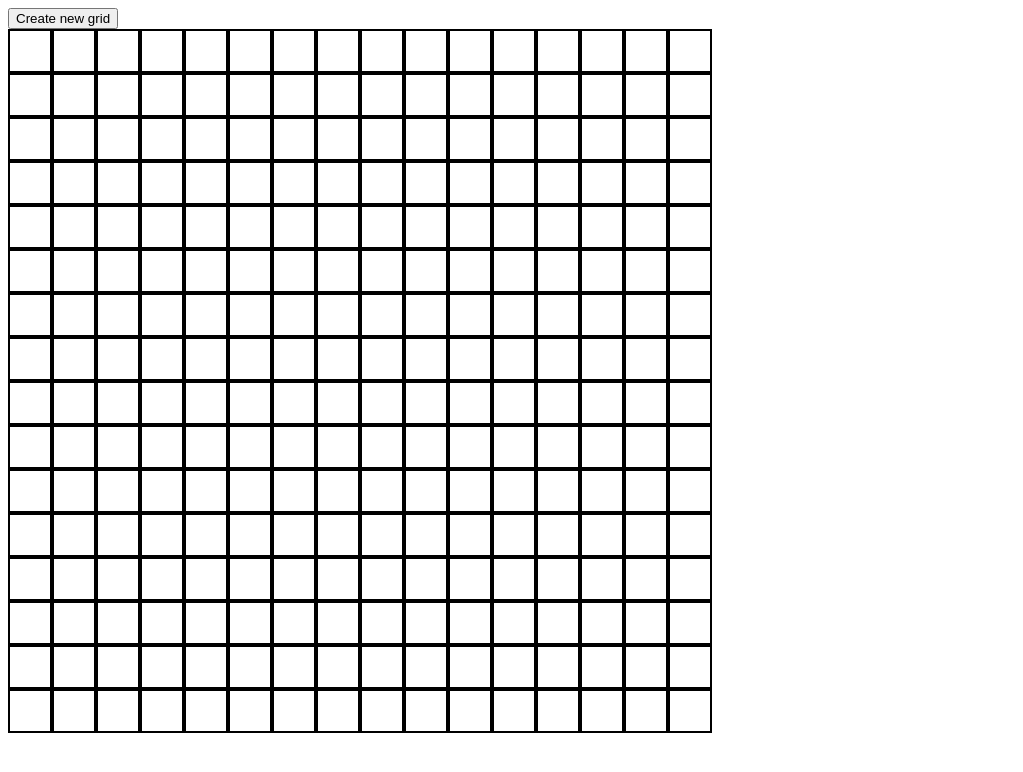
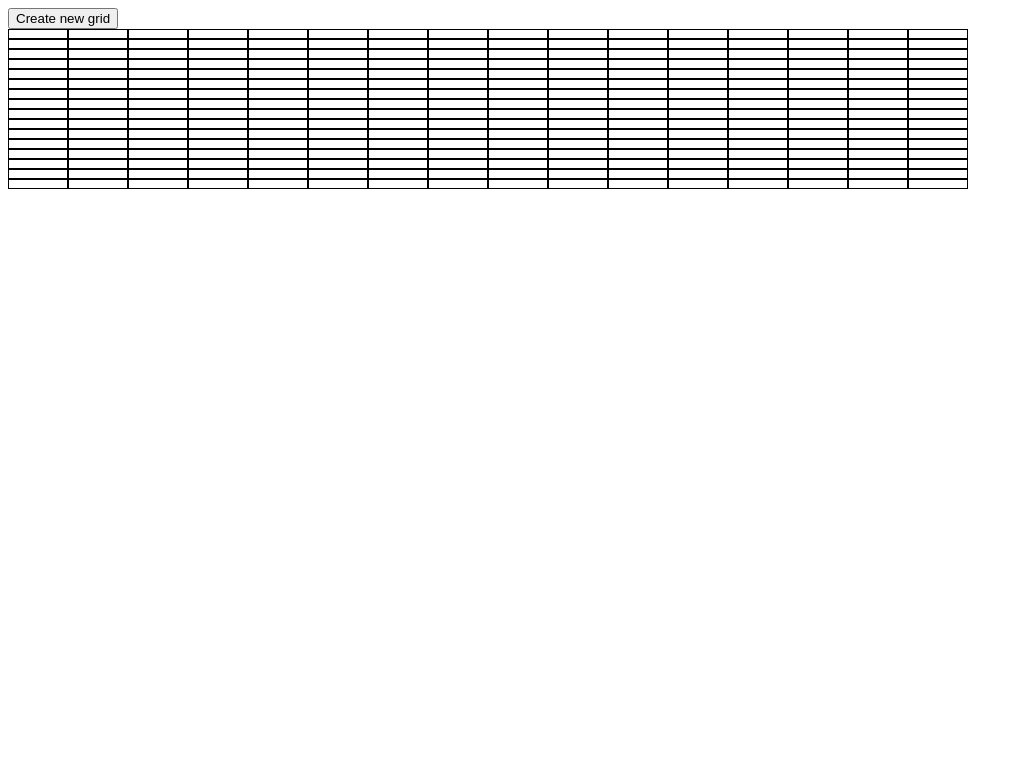
Before and after one commit to BillGatesReckoning/Etch-a-Sketch, a plain HTML site: page index.html in a window 1280 px wide. Shown: the whole page, without its empty margins (0-1023 px from the left). Drawn offline with Linux system fonts and the light colour scheme.

Commit message:
Work on 960X960 container still not complete

```diff
--- a/javaScript.js
+++ b/javaScript.js
@@ -4,7 +4,7 @@ createDivs(16);
 const gridCreateButton = document.querySelector("#gridCreate");
 gridCreateButton.addEventListener("click", () => {
     let gridSize = prompt("Enter your desired grid size")
-    if (gridSize > 1 || gridSize < 101) {
+    if (gridSize > 1 && gridSize < 101) {
         createDivs(gridSize)
     }
     else {
@@ -13,8 +13,26 @@ gridCreateButton.addEventListener("click", () => {
 })
 
 
+function createDivs(size) {
+    deleteGrid()
+    const container = document.querySelector("#container");
+    for (let i = 0; i < size; i++) {
+        const columnDiv = document.createElement("div");
+        columnDiv.setAttribute("class", "columnDiv")
+        for (let j = 0; j < size; j++) {
+            const div = document.createElement("div");
+            div.setAttribute("class", "manyDiv");
+            columnDiv.appendChild(div);
+        }
+        container.appendChild(columnDiv);
+    }
+    addDivAttributes()
+    return
+}
+
+
 function addDivAttributes() {
-    const divs = document.querySelectorAll(".manydiv");
+    const divs = document.querySelectorAll(".manyDiv");
     divs.forEach((div) => {
     div.addEventListener("mouseover", () => {
         div.setAttribute("style", "background-color: pink;")
@@ -26,22 +44,6 @@ function addDivAttributes() {
 }
 
 
-function createDivs(size) {
-    deleteGrid()
-    const container = document.querySelector("#container");
-    for (let i = 0; i < size; i++) {
-        const columnDiv = document.createElement("div");
-        for (let j = 0; j < size; j++) {
-            const div = document.createElement("div");
-            div.setAttribute("class", "manydiv");
-            columnDiv.appendChild(div);
-        }
-        container.appendChild(columnDiv);
-    }
-    addDivAttributes()
-    return
-}
-
 function deleteGrid() {
     const divsToDelete = document.querySelectorAll("div#container > div")
     divsToDelete.forEach((divToDelete) => {
--- a/style.css
+++ b/style.css
@@ -6,8 +6,14 @@
     flex-wrap: nowrap;
 }
 
-.manydiv {
+.columnDiv {
+    display: block;
+    flex: 1 1 0;
+}
+
+.manyDiv {
     border-style: solid;
-    border-width: 2px;
-    padding: 20px;
+    border-width: 1px;
+    padding: 4px;
+    flex: 1 1 0;
 }
```
